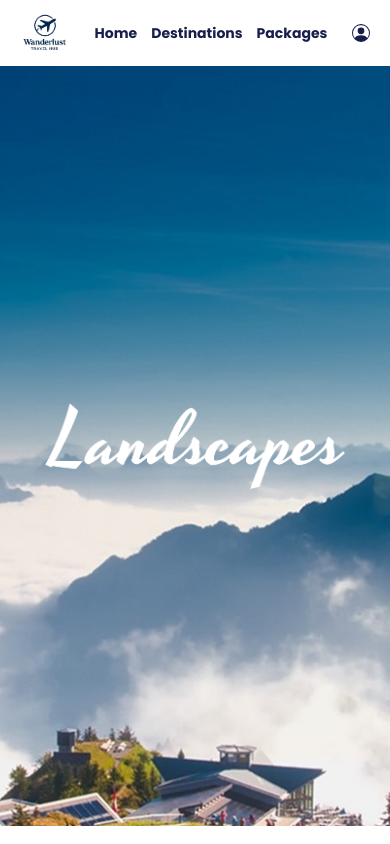
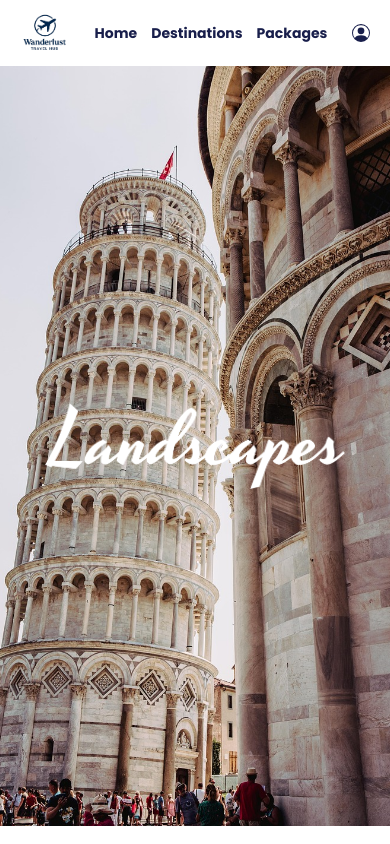
Before and after one commit to gauravavhale/wanderlust_frontend, a Next.js app: page /destinations in a window 390 px wide. Shown: the top 844 px of the page. Built offline with nearby package versions, Linux system fonts and the light colour scheme.

Commit message:
Landing Page Update

```diff
--- a/src/app/destinations/page.js
+++ b/src/app/destinations/page.js
@@ -13,7 +13,13 @@ const Destination = () => {
     <div className='h-full w-full'>
 
       <div className='w-full h-[90vh] relative'>
-        <Image src='/assets/Rectangle 19290.png' fill className='object-cover' alt='landing'/>
+        <div className="md:hidden">
+          <Image src='/assets/pisa.jpg' fill className='object-cover' alt='landing'/>
+        </div>
+        <div className="hidden md:block">
+          <Image src='/assets/Rectangle 19290.png' fill className='object-cover' alt='landing'/>
+        </div>
+
         <div className='absolute flex justify-center items-center inset-0 '>
           <Image src='/assets/Landscapes.png' className='w-[300px] h-auto sm:w-[400px]'  height={200} width={400} alt='landing' />
         </div>
--- a/src/app/page.js
+++ b/src/app/page.js
@@ -25,7 +25,14 @@ const Home = () => {
     <div className='h-full w-full mb-[50px] '>
 
           <div className='w-full h-[90vh] relative'>
-            <Image src={'/assets/landing_image1.png'} alt='landing' fill className='object-cover' />
+
+              <div className="md:hidden">
+                <Image src={'/assets/eifeltower.jpg'} alt='landing' fill className='object-cover' />
+              </div>
+              <div className="hidden md:block">
+                <Image src={'/assets/landing_image1.png'} alt='landing' fill className='object-cover' />
+              </div>
+
 
               <div className='absolute inset-0 flex flex-col justify-center items-center text-center'>
                 <h2 className=' text-white text-2xl md:text:4xl lg:text-5xl font-bold font-serif drop-shadow-lg'>
```
Also changed, not shown: public/assets/eifeltower.jpg (added), public/assets/pisa.jpg (added).
